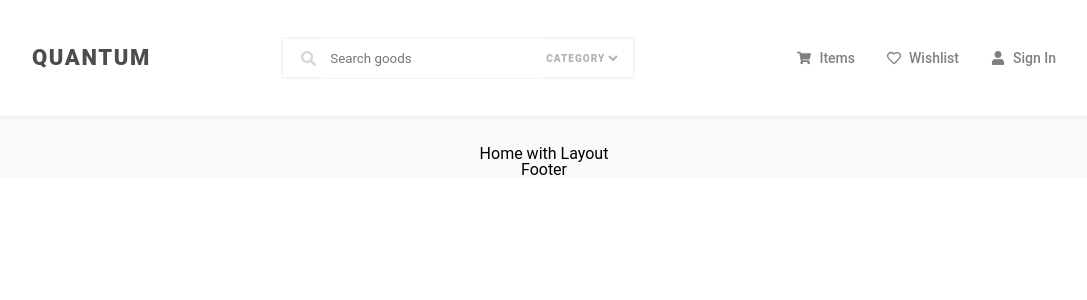
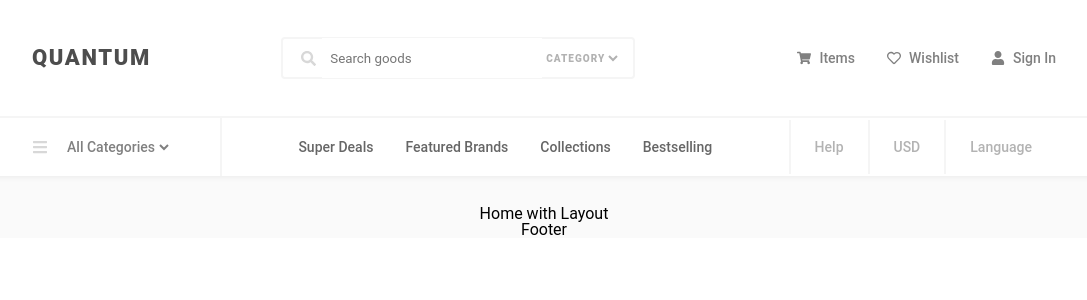
Before and after one commit to jsdevexpert/next-ecommerce, a Next.js app: page /product/1 in a window 1280 px wide. Shown: the top 300 px of the page, without its empty margins (96-1183 px from the left). Built offline with nearby package versions, Linux system fonts and the light colour scheme.

Commit message:
🌟 feat: header bottom desktop

```diff
--- a/components/header.js
+++ b/components/header.js
@@ -5,12 +5,13 @@ import {
   FaUser,
   FaSearch,
   FaSignOutAlt,
+  FaBars,
 } from 'react-icons/fa';
 
 export default function Header({ viewer }) {
   return (
     <header>
-      <div className="header-top">
+      <div className="header header-top">
         <h1 className="logo">Quantum</h1>
 
         <div className="search-box">
@@ -69,9 +70,47 @@ export default function Header({ viewer }) {
           )}
         </div>
       </div>
-      <div className="header-nav"></div>
+      <div className="header header-bottom">
+        <div className="all-categories-box">
+          <FaBars color="#d8d8d8" />
+          <select name="categories" id="categories">
+            <option value="All Categories" selected>
+              All Categories
+            </option>
+            <option value="DB">DB</option>
+          </select>
+        </div>
+
+        <nav className="main-nav">
+          <Link href="#">
+            <a>Super Deals</a>
+          </Link>
+          <Link href="#">
+            <a>Featured Brands</a>
+          </Link>
+          <Link href="#">
+            <a>Collections</a>
+          </Link>
+          <Link href="#">
+            <a>Bestselling</a>
+          </Link>
+        </nav>
+
+        <div className="settings">
+          <div className="menu-dropdown">
+            <p>Help</p>
+          </div>
+          <div className="menu-dropdown">
+            <p>USD</p>
+          </div>
+          <div className="menu-dropdown">
+            <p>Language</p>
+          </div>
+        </div>
+      </div>
 
       <style jsx>{`
+        /* Header Top */
         header {
           width: 100vw;
           display: flex;
@@ -80,7 +119,7 @@ export default function Header({ viewer }) {
           background-color: #ffffff;
           box-shadow: 0px 2px 5px rgba(0, 0, 0, 0.05);
         }
-        header .header-top {
+        header .header {
           display: flex;
           flex-direction: row;
           justify-content: space-between;
@@ -170,6 +209,69 @@ export default function Header({ viewer }) {
         header .nav-buttons a p {
           margin-left: 8px;
         }
+        /* Header Bottom */
+        header .header-bottom {
+          padding: 0px 10vw;
+          border-top: 2px solid #f5f5f5;
+        }
+        header .header-bottom .all-categories-box {
+          height: 100%;
+          display: flex;
+          align-items: center;
+          /* Border */
+          border-right: 2px solid #f5f5f5;
+          padding-top: 20px;
+          padding-bottom: 20px;
+          padding-right: 48px;
+        }
+        header .header-bottom .all-categories-box select {
+          height: 100%;
+          padding-left: 15px;
+          font-family: Roboto;
+          font-style: normal;
+          font-weight: 500;
+          font-size: 14px;
+          line-height: 60px;
+          color: #808080;
+          border: none;
+          background: none;
+        }
+        header .header-bottom .all-categories-box select:focus {
+          outline: none;
+        }
+        header .header-bottom .main-nav {
+          display: flex;
+          align-items: center;
+        }
+        header .header-bottom .main-nav a {
+          font-family: Roboto;
+          font-style: normal;
+          font-weight: 500;
+          font-size: 14px;
+          color: #666666;
+          text-decoration: none;
+          margin-left: 16px;
+          margin-right: 16px;
+        }
+        header .header-bottom .main-nav a:hover {
+          text-decoration: underline;
+        }
+        header .header-bottom .settings {
+          display: flex;
+          flex-direction: row;
+          align-items: center;
+        }
+        header .header-bottom .settings .menu-dropdown {
+          /* Border */
+          border-left: 2px solid #f5f5f5;
+          padding: 20px 24px;
+        }
+        header .header-bottom .settings .menu-dropdown p {
+          font-style: normal;
+          font-weight: 500;
+          font-size: 14px;
+          color: #b3b3b3;
+        }
       `}</style>
     </header>
   );
```
